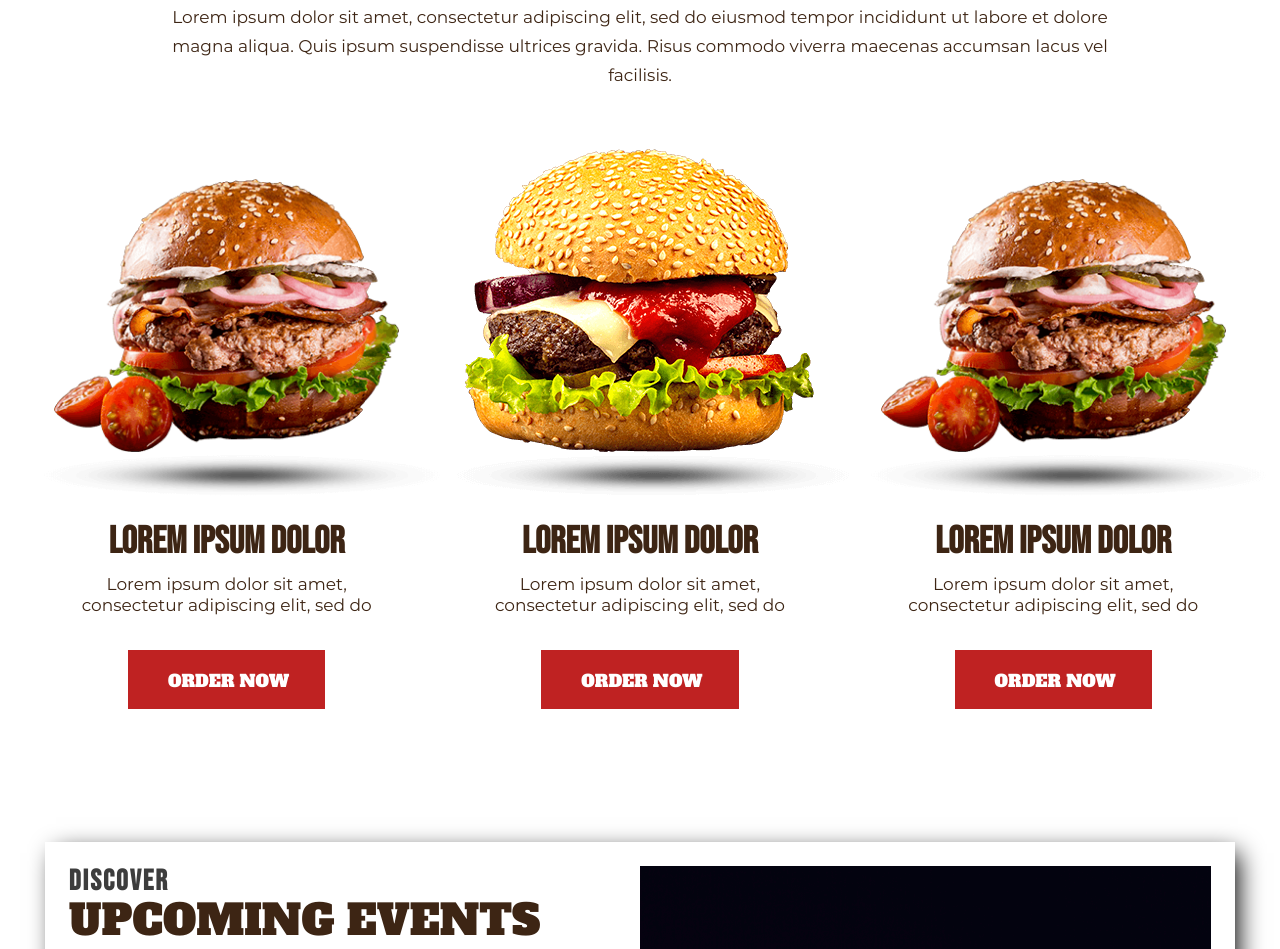
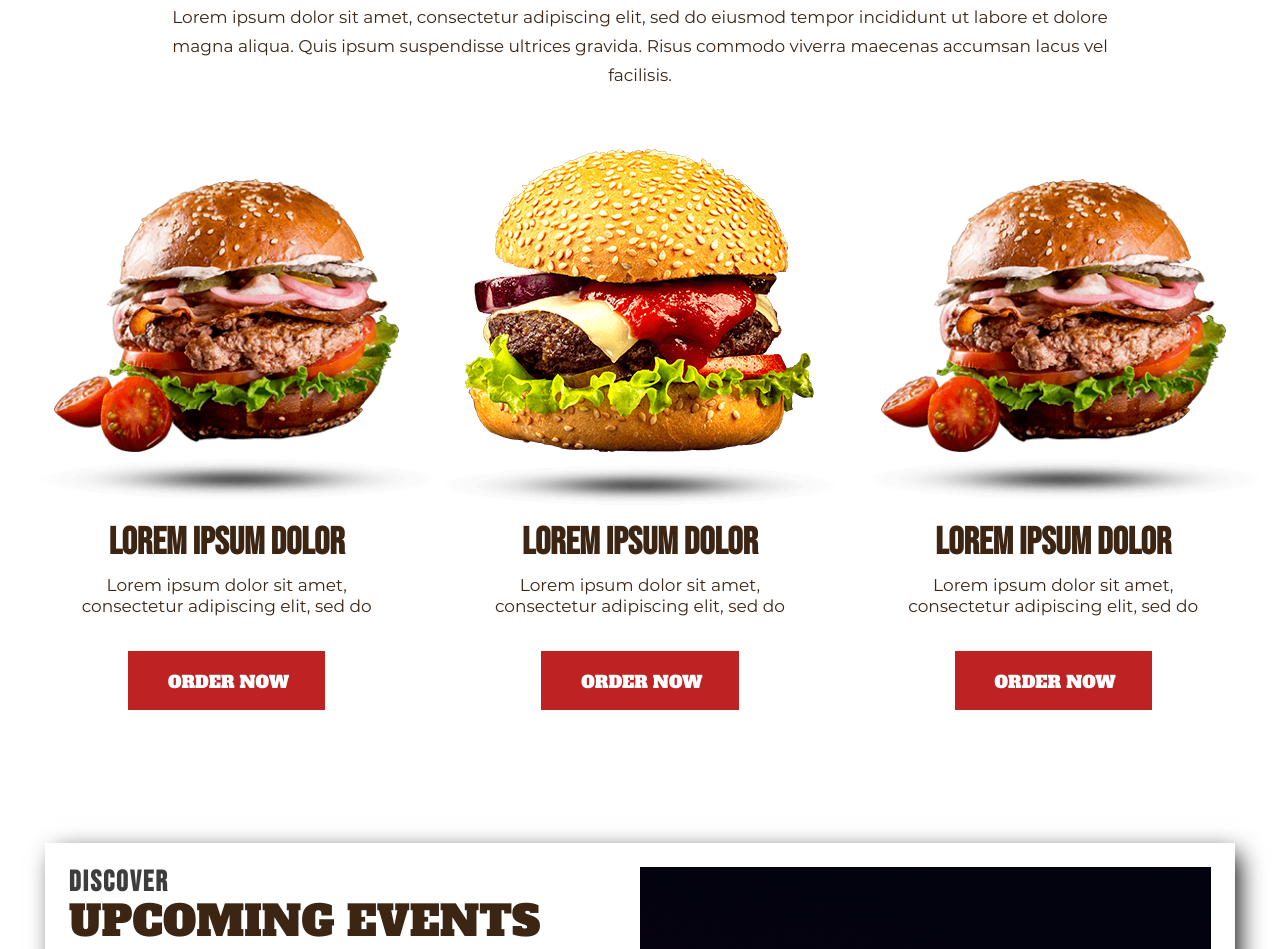
Before and after one commit to PavleDev21/americanfood, a website: page index.html in a window 1280 px wide. Shown: the part 1628-2577 px from the top of the page. Drawn offline with Linux system fonts and the light colour scheme.

Commit message:
Fixed overflow on our-story and shadows placed better

```diff
--- a/index.html
+++ b/index.html
@@ -92,8 +92,10 @@
                 <div class="our-story-items">
                     <div class="our-story-item">
                         <div class="our-story-item-wrap">
-                            <img src="src/images/our-story-burger-side.png" alt="burger" class="our-story-burger-img our-story-side">
-                            <img src="src/images/our-story-shadow-side.png" alt="shadow" class="our-story-burger-shadow">
+                            <div class="our-story-img-wrap">
+                                <img src="src/images/our-story-burger-side.png" alt="burger" class="our-story-burger-img our-story-side">
+                                <img src="src/images/our-story-shadow-side.png" alt="shadow" class="our-story-burger-shadow">
+                            </div>
                             <h3 class="our-story-item-title">lorem ipsum dolor</h3>
                             <span class="our-story-item-subtitle">Lorem ipsum dolor sit amet, consectetur adipiscing elit, sed do</span>
                             <a href="javascript:;" class="our-story-link">order now</a>
@@ -101,8 +103,10 @@
                     </div>
                     <div class="our-story-item">
                         <div class="our-story-item-wrap">
-                            <img src="src/images/our-story-burger-center.png" alt="burger" class="our-story-burger-img">
-                            <img src="src/images/our-story-shadow-center.png" alt="shadow" class="our-story-burger-shadow">
+                            <div class="our-story-img-wrap">
+                                <img src="src/images/our-story-burger-center.png" alt="burger" class="our-story-burger-img">
+                                <img src="src/images/our-story-shadow-center.png" alt="shadow" class="our-story-burger-shadow burger-shadow-center">
+                            </div>
                             <h3 class="our-story-item-title">lorem ipsum dolor</h3>
                             <span class="our-story-item-subtitle">Lorem ipsum dolor sit amet, consectetur adipiscing elit, sed do</span>
                             <a href="javascript:;" class="our-story-link">order now</a>
@@ -110,8 +114,10 @@
                     </div>
                     <div class="our-story-item">
                         <div class="our-story-item-wrap">
-                            <img src="src/images/our-story-burger-side.png" alt="burger" class="our-story-burger-img our-story-side">
-                            <img src="src/images/our-story-shadow-side.png" alt="shadow" class="our-story-burger-shadow">
+                            <div class="our-story-img-wrap">
+                                <img src="src/images/our-story-burger-side.png" alt="burger" class="our-story-burger-img our-story-side">
+                                <img src="src/images/our-story-shadow-side.png" alt="shadow" class="our-story-burger-shadow">
+                            </div>
                             <h3 class="our-story-item-title">lorem ipsum dolor</h3>
                             <span class="our-story-item-subtitle">Lorem ipsum dolor sit amet, consectetur adipiscing elit, sed do</span>
                             <a href="javascript:;" class="our-story-link">order now</a>
--- a/src/scss/layout/_layout.scss
+++ b/src/scss/layout/_layout.scss
@@ -2,6 +2,3 @@
     font-family: $font1;
     font-weight: 400;
 }
-.main {
-    overflow: hidden;
-}
--- a/src/scss/modules/_booking.scss
+++ b/src/scss/modules/_booking.scss
@@ -2,7 +2,7 @@
     position: relative;
     text-align: center;
     padding-top: 75px;
-    padding-bottom: 395px;
+    padding-bottom: 175px;
 }
 .booking-burger-img {
     z-index: 1;
@@ -111,7 +111,7 @@
 
 @include breakpoint(tablet) {
     .booking {
-        padding-bottom: 235px;
+        padding-bottom: 160px;
     }
     .booking-form {
         width: 86%;
@@ -123,7 +123,6 @@
         height: 313px;
     }
     .booking-burger-plate-img {
-        top: 32%;
         height: 465px;
     }
 }
@@ -139,7 +138,7 @@
         top: 155px;
     }
     .booking-burger-plate-img {
-        top: 59%;
+        top: 66%;
         height: 395px;
     }
     .booking-form-name,
--- a/src/scss/modules/_our-story.scss
+++ b/src/scss/modules/_our-story.scss
@@ -73,15 +73,28 @@
         transition: 0.4s;
     }
 }
+.our-story-img-wrap {
+    overflow: hidden;
+    position: relative;
+    padding-bottom: 65px;
+    margin-bottom: -19px;
+}
 .our-story-burger-img {
     display: block;
     margin: 0 auto;
     height: 303px;
 }
 .our-story-burger-shadow {
+    position: absolute;
+    top: 82%;
+    left: 50%;
+    transform: translateX(-50%);
     display: block;
     margin: 0 auto;
     height: 45px;
+}
+.burger-shadow-center {
+    top: 85%;
 }
 .our-story-side {
     display: block;
@@ -120,4 +133,7 @@
     .our-story-burger-shadow {
         height: 30px;
     }
+    .our-story-img-wrap {
+        padding-bottom: 45px;
+    }
 }
```
Also changed, not shown: dist/css/style.css.
